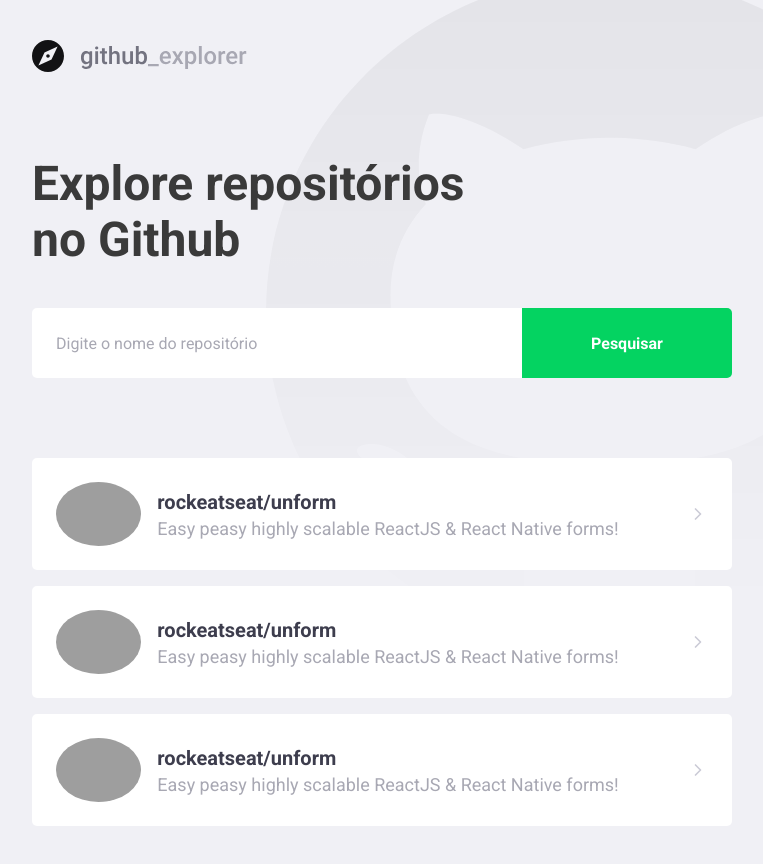
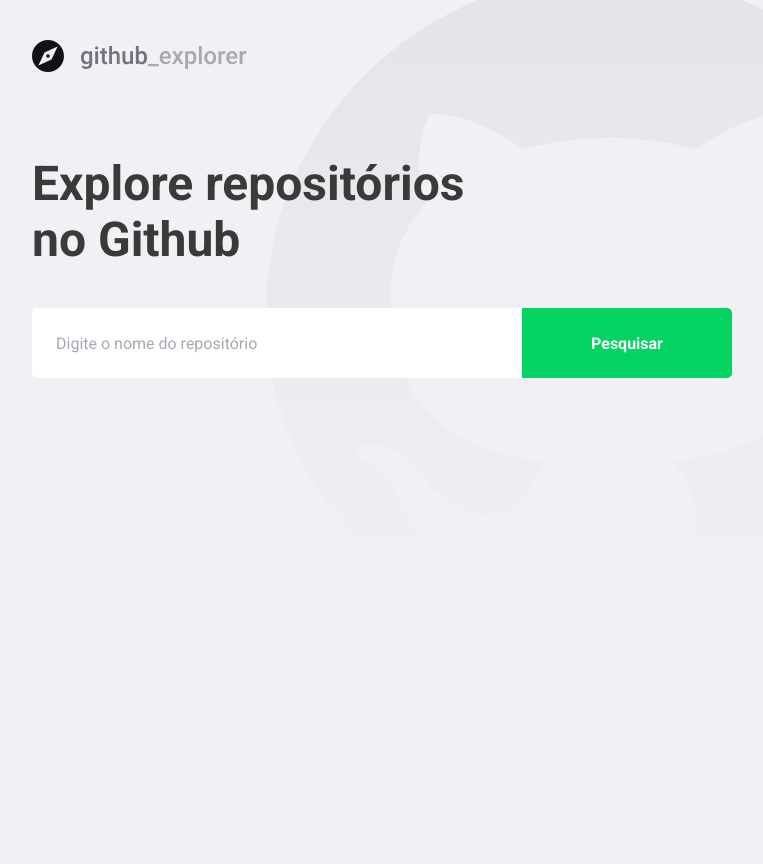
Before and after one commit to luiz-moura/github-explorer-react, a React (Create React App) app: page / in a window 1280 px wide. Shown: the whole page, without its empty margins (148-911 px from the left). After the commit the page ends 800 px from the top, so only its background shows below. Built offline with nearby package versions, Linux system fonts and the light colour scheme; grey boxes are pictures that could not be loaded.

Commit message:
:sparkles: update to use api

```diff
--- a/src/pages/Dashboard/index.tsx
+++ b/src/pages/Dashboard/index.tsx
@@ -1,58 +1,68 @@
-import React from 'react';
+import React, { useState, FormEvent } from 'react';
 import { FiChevronRight } from 'react-icons/fi';
+import api from '../../service/api';
 
 import logoImg from '../../assets/logo.svg';
 
 import { Title, Form, Repositories } from './styles';
+import Repository from '../Repository';
+
+interface Repository {
+  full_name: string;
+  description: string;
+  owner: {
+    login: string;
+    avatar_url: string;
+  };
+}
 
 const Dashboard: React.FC = () => {
+  const [newRepo, setNewRepo] = useState('');
+  const [repositories, setRepositories] = useState<Repository[]>([]);
+
+  async function handleAddRepository(
+    event: FormEvent<HTMLFormElement>,
+  ): Promise<void> {
+    event.preventDefault();
+
+    const response = await api.get<Repository>(`repos/${newRepo}`);
+
+    const repository = response.data;
+
+    setRepositories([...repositories, repository]);
+    setNewRepo('');
+  }
+
   return (
     <>
       <img src={logoImg} alt="Github Explorer" />
       <Title>Explore repositórios no Github</Title>
 
-      <Form action="">
-        <input placeholder="Digite o nome do repositório" type="text" />
+      <Form onSubmit={(e) => handleAddRepository(e)}>
+        <input
+          value={newRepo}
+          onChange={(e) => setNewRepo(e.target.value)}
+          placeholder="Digite o nome do repositório"
+          type="text"
+        />
         <button type="submit">Pesquisar</button>
       </Form>
 
       <Repositories>
-        <a href="teste">
+        {repositories.map((repository) => (
+          <a key={repository.full_name} href="teste">
             <img
-            src="https://avatars.githubusercontent.com/u/57726726?v=4"
-            alt="Luiz Moura"
+              src={repository.owner.avatar_url}
+              alt={repository.owner.login}
             />
             <div>
-            <strong>rockeatseat/unform</strong>
-            <p>Easy peasy highly scalable ReactJS & React Native forms!</p>
+              <strong>{repository.full_name}</strong>
+              <p>{repository.description}</p>
             </div>
 
             <FiChevronRight size={20} />
           </a>
-        <a href="teste">
-          <img
-            src="https://avatars.githubusercontent.com/u/57726726?v=4"
-            alt="Luiz Moura"
-          />
-          <div>
-            <strong>rockeatseat/unform</strong>
-            <p>Easy peasy highly scalable ReactJS & React Native forms!</p>
-          </div>
-
-          <FiChevronRight size={20} />
-        </a>
-        <a href="teste">
-          <img
-            src="https://avatars.githubusercontent.com/u/57726726?v=4"
-            alt="Luiz Moura"
-          />
-          <div>
-            <strong>rockeatseat/unform</strong>
-            <p>Easy peasy highly scalable ReactJS & React Native forms!</p>
-          </div>
-
-          <FiChevronRight size={20} />
-        </a>
+        ))}
       </Repositories>
     </>
   );
--- a/src/pages/Dashboard/styles.ts
+++ b/src/pages/Dashboard/styles.ts
@@ -75,7 +75,8 @@
     }
 
     div {
-      margin-left: 16px;
+      margin: 0 16px;
+      flex: 1;
 
       strong {
         font-size: 20px;
```
Lines whose indentation alone changed are shown as unchanged.
